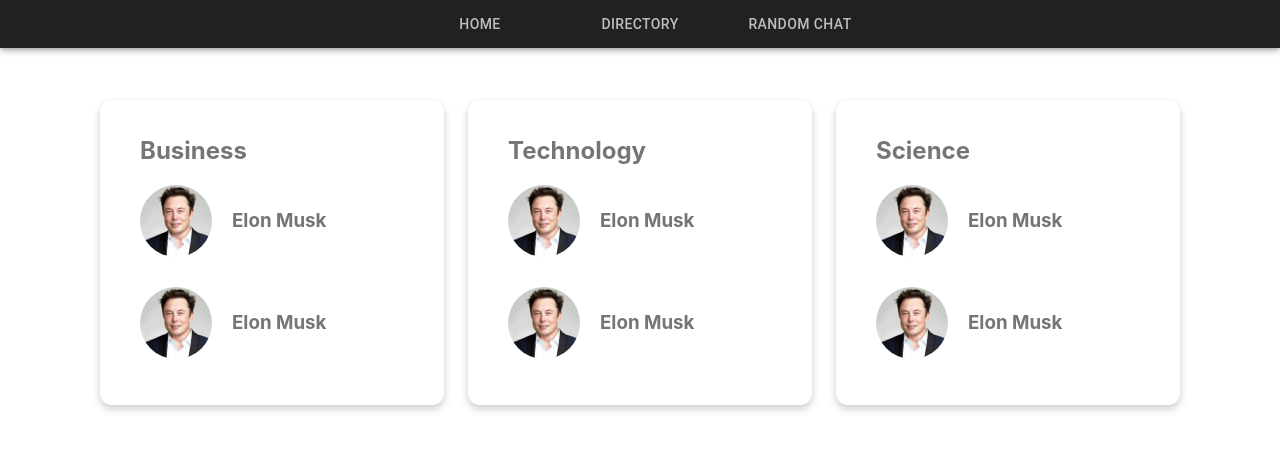
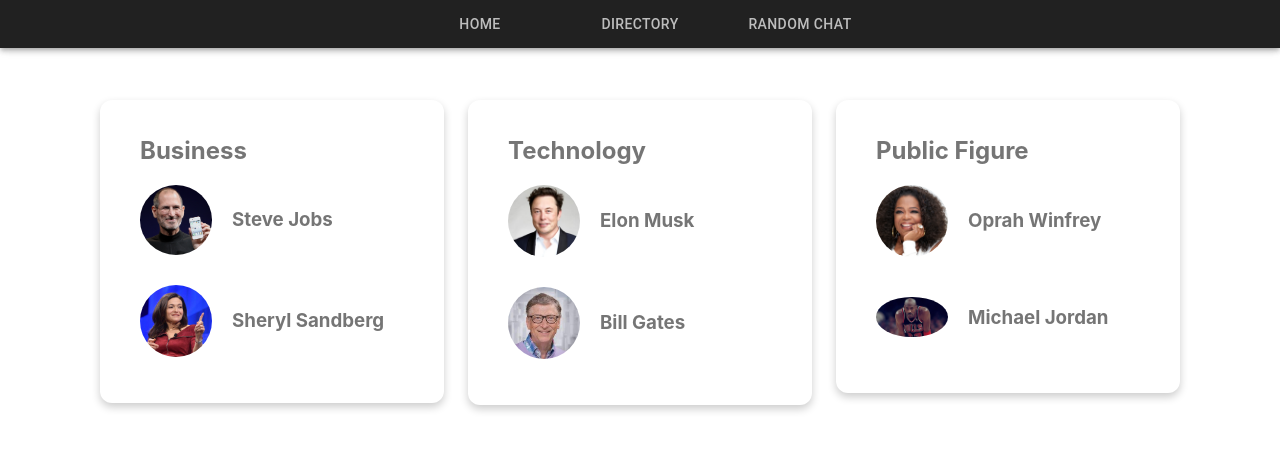
Before and after one commit to avgupta456/HackMIT-2020, a React (Create React App) app in the folder frontend/: page /directory in a window 1280 px wide. Shown: the top 450 px of the page. Built offline with nearby package versions, Linux system fonts and the light colour scheme; what mic-recorder-to-mp3 would draw is missing.

Commit message:
update profile in directory

```diff
--- a/frontend/src/Directory.js
+++ b/frontend/src/Directory.js
@@ -64,21 +64,21 @@
                 <h2>Business</h2>
                 <div style={personStyle}>
                   <img
-                    alt='Elon Musk'
-                    src='/images/elon_musk.jpg'
+                    alt='Steve Jobs'
+                    src='/images/steve_jobs.jpg'
                     width='25%'
                     style={{ borderRadius: "50%" }}
                   />
-                  <h3 style={{ paddingLeft: "20px" }}>Elon Musk</h3>
+                  <h3 style={{ paddingLeft: "20px" }}>Steve Jobs</h3>
                 </div>
                 <div style={personStyle}>
                   <img
-                    alt='Elon Musk'
-                    src='/images/elon_musk.jpg'
+                    alt='Bill Gates'
+                    src='/images/sheryl_sandberg.jpg'
                     width='25%'
                     style={{ borderRadius: "50%" }}
                   />
-                  <h3 style={{ paddingLeft: "20px" }}>Elon Musk</h3>
+                  <h3 style={{ paddingLeft: "20px" }}>Sheryl Sandberg</h3>
                 </div>
               </div>
             </Paper>
@@ -99,11 +99,11 @@
                 <div style={personStyle}>
                   <img
                     alt='Elon Musk'
-                    src='/images/elon_musk.jpg'
+                    src='/images/bill_gates.jpg'
                     width='25%'
                     style={{ borderRadius: "50%" }}
                   />
-                  <h3 style={{ paddingLeft: "20px" }}>Elon Musk</h3>
+                  <h3 style={{ paddingLeft: "20px" }}>Bill Gates</h3>
                 </div>
               </div>
             </Paper>
@@ -111,24 +111,24 @@
           <Grid item xs={4}>
             <Paper className={classes.paper} style={{ paddingLeft: "40px" }}>
               <div style={{ textAlign: "left" }}>
-                <h2>Science</h2>
+                <h2>Public Figure</h2>
                 <div style={personStyle}>
                   <img
                     alt='Elon Musk'
-                    src='/images/elon_musk.jpg'
+                    src='/images/oprah_winfrey.jpg'
                     width='25%'
                     style={{ borderRadius: "50%" }}
                   />
-                  <h3 style={{ paddingLeft: "20px" }}>Elon Musk</h3>
+                  <h3 style={{ paddingLeft: "20px" }}>Oprah Winfrey</h3>
                 </div>
                 <div style={personStyle}>
                   <img
                     alt='Elon Musk'
-                    src='/images/elon_musk.jpg'
+                    src='/images/michael_jordan.jpg'
                     width='25%'
                     style={{ borderRadius: "50%" }}
                   />
-                  <h3 style={{ paddingLeft: "20px" }}>Elon Musk</h3>
+                  <h3 style={{ paddingLeft: "20px" }}>Michael Jordan</h3>
                 </div>
               </div>
             </Paper>
```
